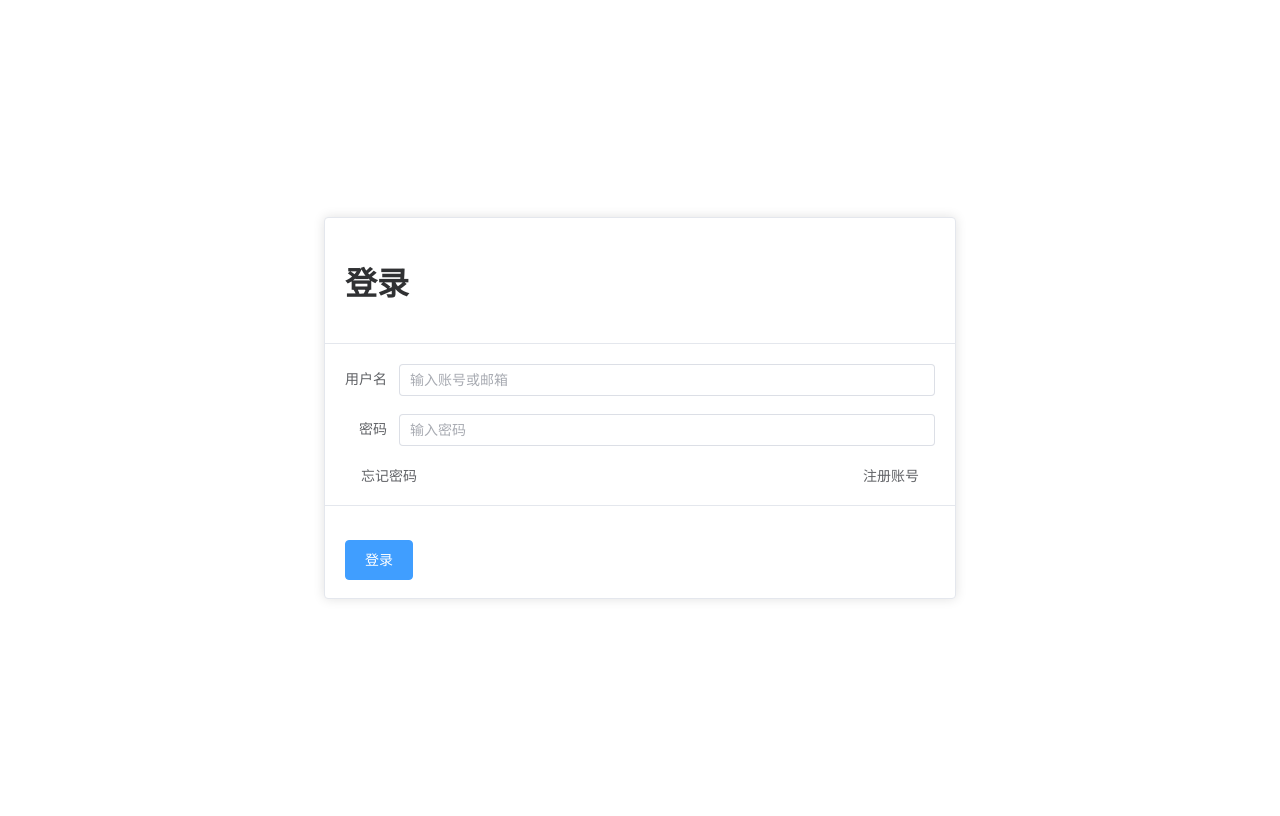
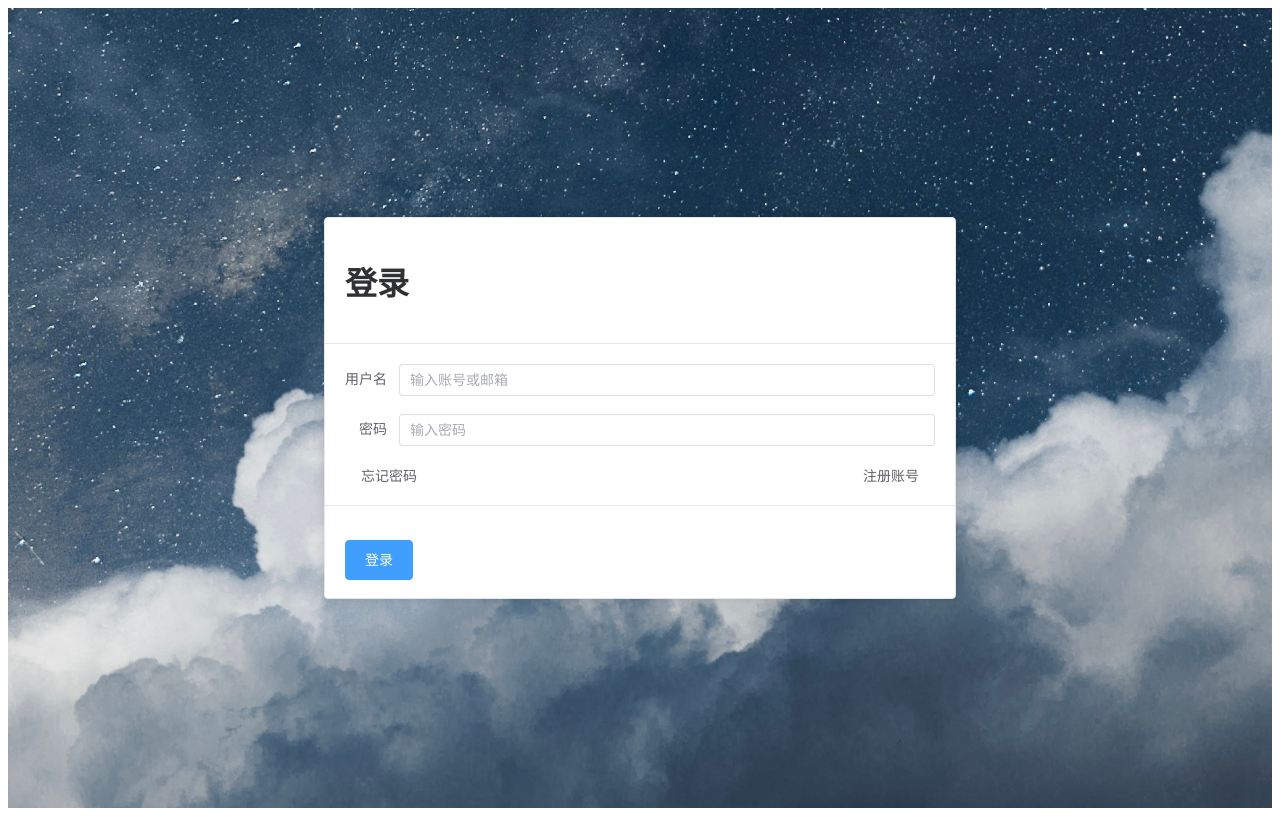
Before and after one commit to schlibra/meme, a Vue app in the folder frontend/: page /login in a window 1280 px wide. Built offline with nearby package versions, Linux system fonts and the light colour scheme; what vue3typed would draw is missing.

Commit message:
更新LoginView，添加背景

```diff
--- a/frontend/src/views/LoginView.vue
+++ b/frontend/src/views/LoginView.vue
@@ -70,6 +70,7 @@ function loginHandler() {
 <style scoped lang="scss">
 main {
   height: 100vh;
+  background: url("@/assets/bg.jpg") round;
   .row {
     height: 100vh;
   }
```
